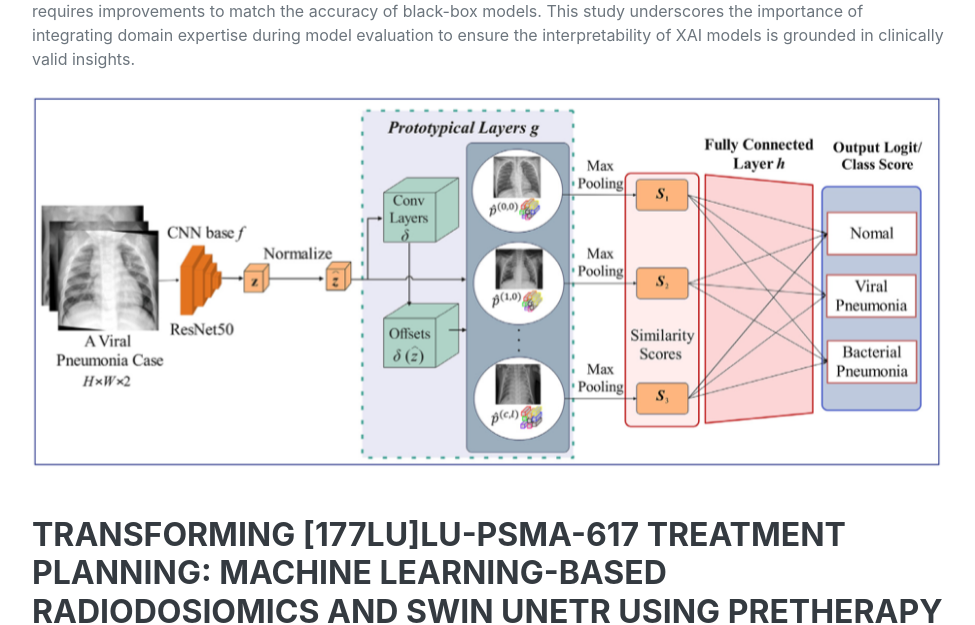
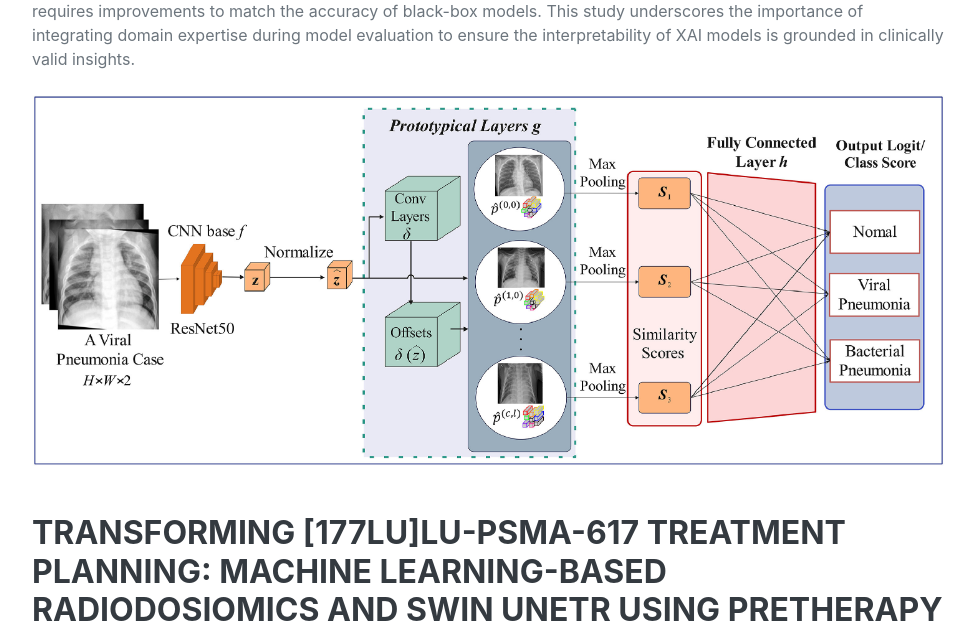
Before and after one commit to Aryan8221/aneizehbaz.github.io, a plain HTML site: page index.html in a window 1280 px wide. Shown: the part 2945-3570 px from the top of the page, without its empty margins (288-1263 px from the left). Drawn offline with nearby package versions, Linux system fonts and the light colour scheme; a web font is replaced by a local one.

Commit message:
XAI image changed

```diff
--- a/index.html
+++ b/index.html
@@ -172,7 +172,7 @@
                                 to ensure the interpretability of XAI models is grounded in clinically valid insights.
                             </div>
                             <br />
-                            <img src="assets/img/XAI_image.png" alt="XAI image" style="width: 100%">
+                            <img src="assets/img/XAI_image.jpg" alt="XAI image" style="width: 100%">
                         </div>
                     </div>
                     <div class="d-flex flex-column flex-md-row justify-content-between mb-5">
```
Also changed, not shown: assets/img/XAI_image.jpg (added), assets/img/XAI_image.png (deleted).
